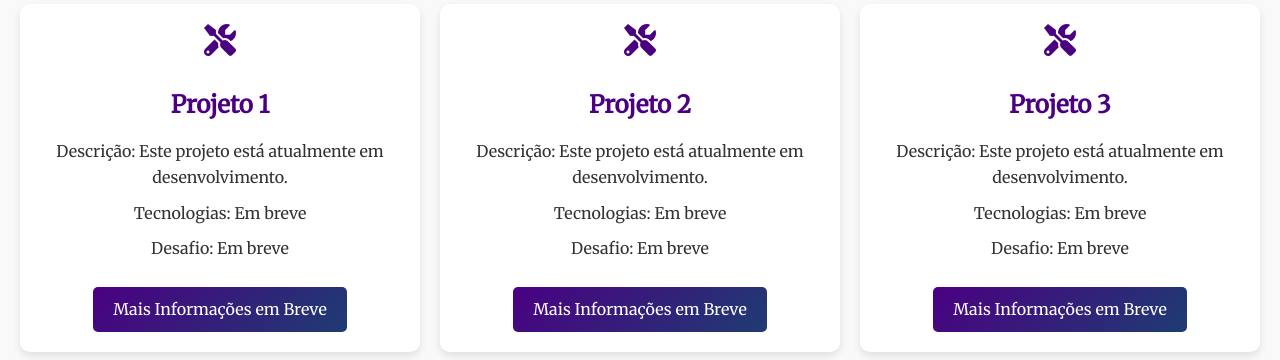
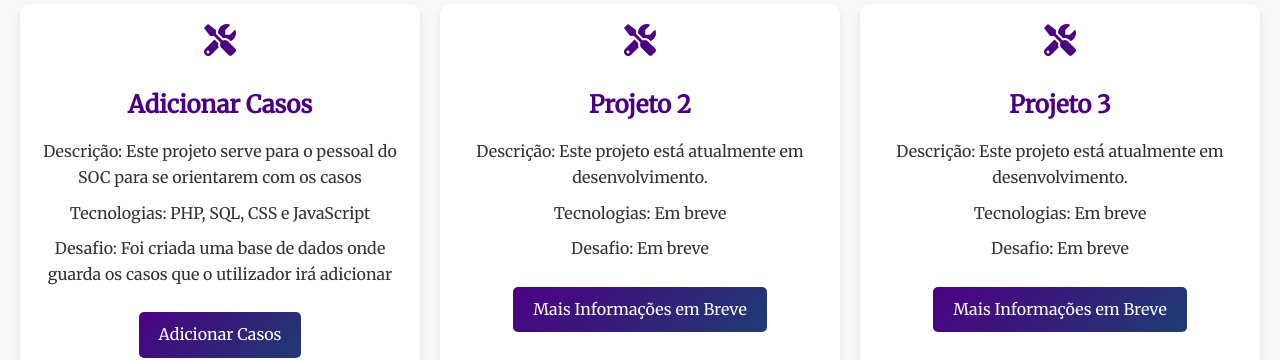
Before and after one commit to bobusca/portfolio, a plain HTML site: page index.html in a window 1280 px wide. Shown: the part 604-964 px from the top of the page. Drawn offline with nearby package versions, Linux system fonts and the light colour scheme.

Commit message:
Update index.html
Adicionado o site que criei de adicionar casos

```diff
--- a/index.html
+++ b/index.html
@@ -44,11 +44,11 @@
             <div class="projects-grid">
                 <article class="project-card" data-aos="flip-left">
                     <i class="fa-solid fa-screwdriver-wrench fa-2x"></i>
-                    <h3>Projeto 1</h3>
-                    <p>Descrição: Este projeto está atualmente em desenvolvimento.</p>
-                    <p>Tecnologias: Em breve</p>
-                    <p>Desafio: Em breve</p>
-                    <a href="#">Mais Informações em Breve</a>
+                    <h3>Adicionar Casos</h3>
+                    <p>Descrição: Este projeto serve para o pessoal do SOC para se orientarem com os casos</p>
+                    <p>Tecnologias: PHP, SQL, CSS e JavaScript</p>
+                    <p>Desafio: Foi criada uma base de dados onde guarda os casos que o utilizador irá adicionar</p>
+                    <a href="https://github.com/bobusca/case">Adicionar Casos</a>
                 </article>
                 <article class="project-card" data-aos="flip-right">
                     <i class="fa-solid fa-screwdriver-wrench fa-2x"></i>
```
